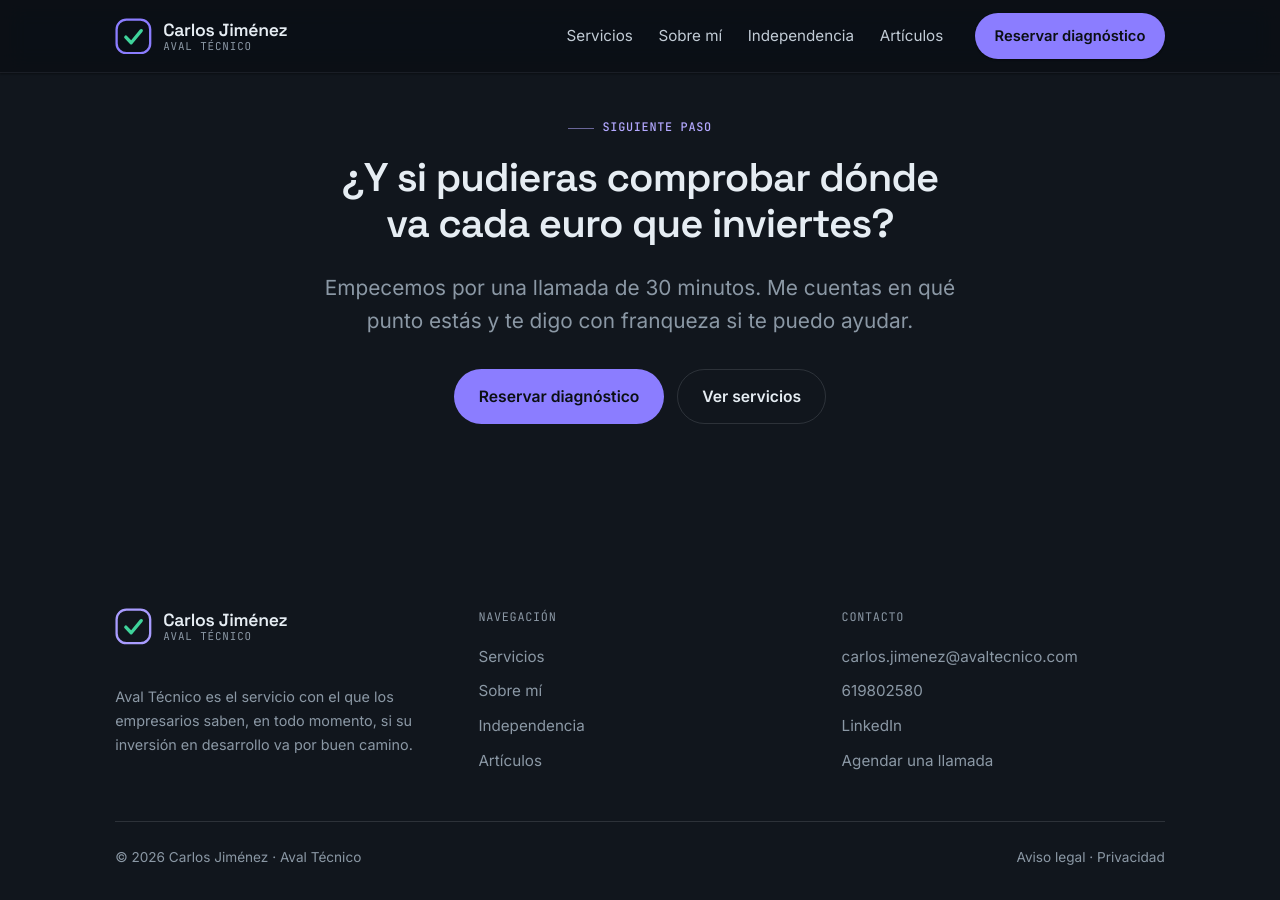
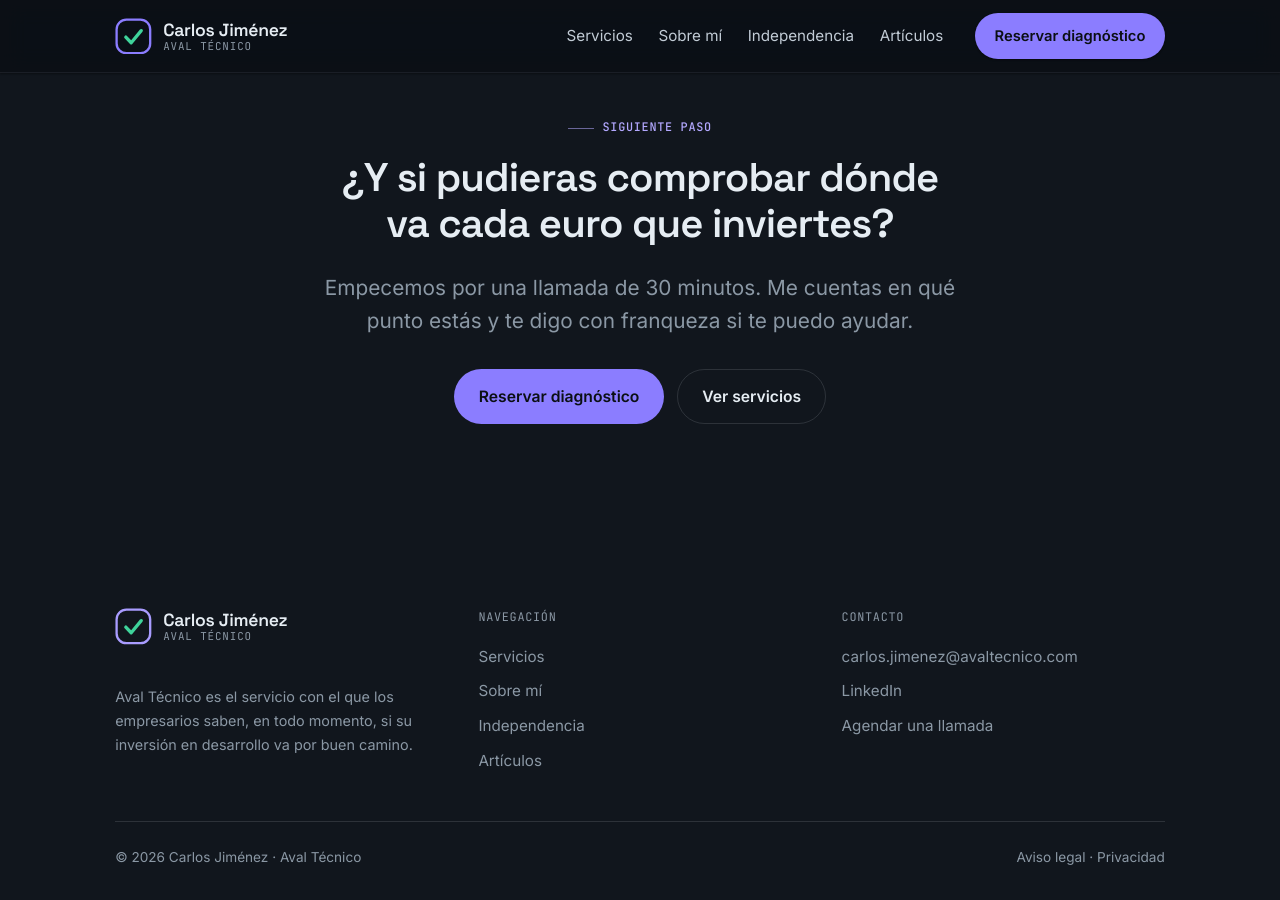
Before and after one commit to Kibarai/AvalTecnico, a Jekyll site: the page built from index.md, in a window 1280 px wide and 900 px high, scrolled down 8353 px. Built offline with Jekyll 4.4.1, drawn with Linux system fonts in a browser that asks for light colours.

Commit message:
Update _data/site.yml (via Pages CMS)

```diff
--- a/_data/site.yml
+++ b/_data/site.yml
@@ -6,7 +6,6 @@ cta:
   url: /contacto/
 contacto:
   email: carlos.jimenez@avaltecnico.com
-  telefono: "619802580"
   linkedin: https://www.linkedin.com/in/carlos-jimenez-delgado/
   agenda_url: https://outlook.office.com/bookwithme/user/548146b897774b0d8681a6302680c9f4@kibarai.tech/meetingtype/8dCeMNFN2kmE54V-__8Qow2?anonymous&ismsaljsauthenabled&ep=mLinkFromTile
 navegacion:
```
